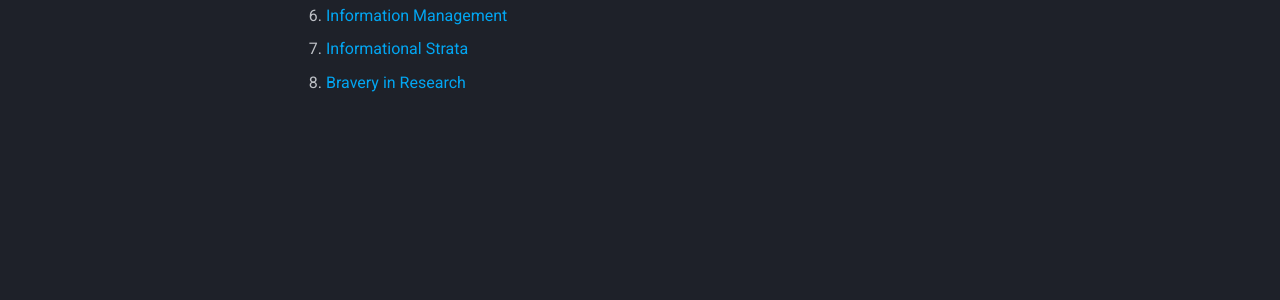
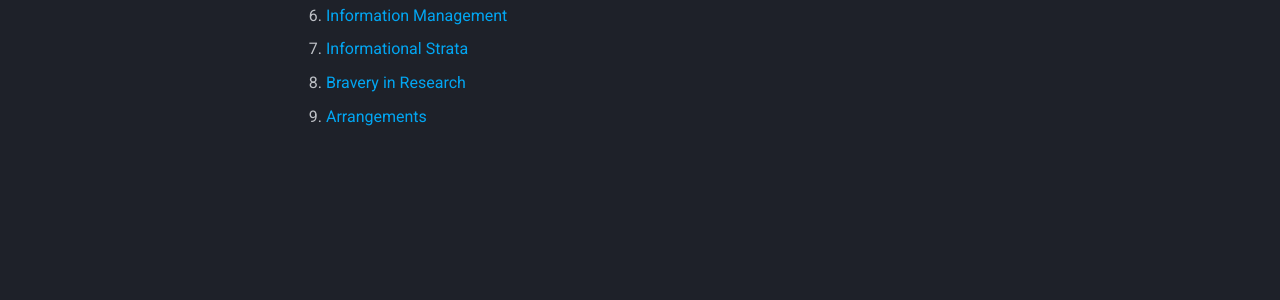
Before and after one commit to korniko98/cloudcurio.us, an MkDocs documentation site: the page built from docs/research.md, in a window 1280 px wide. Shown: the part 463-763 px from the top of the page. Built offline with MkDocs 1.6.1 and Material for MkDocs 9.7.7, drawn with Linux system fonts in a browser that asks for light colours; comment, search, counter and statistics services are not loaded.

Commit message:
Update research.md

```diff
--- a/docs/research.md
+++ b/docs/research.md
@@ -10,3 +10,4 @@
 6. [Information Management](https://amitaico.substack.com/p/information-management)
 7. [Informational Strata](https://amitaico.substack.com/p/informational-strata)
 8. [Bravery in Research](https://amitaico.substack.com/p/bravery-in-research)
+9. [Arrangements](https://amitaico.substack.com/p/arrangements)
```
